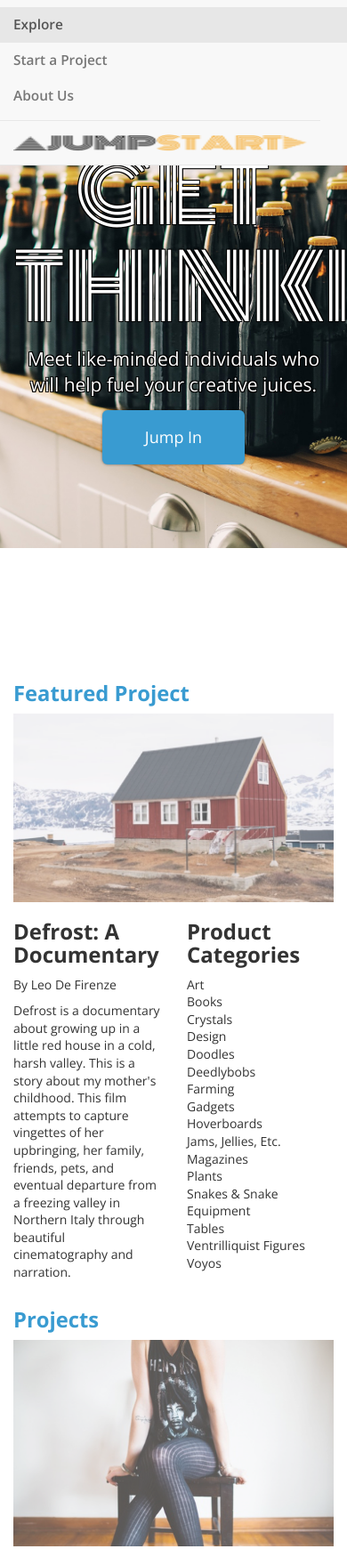
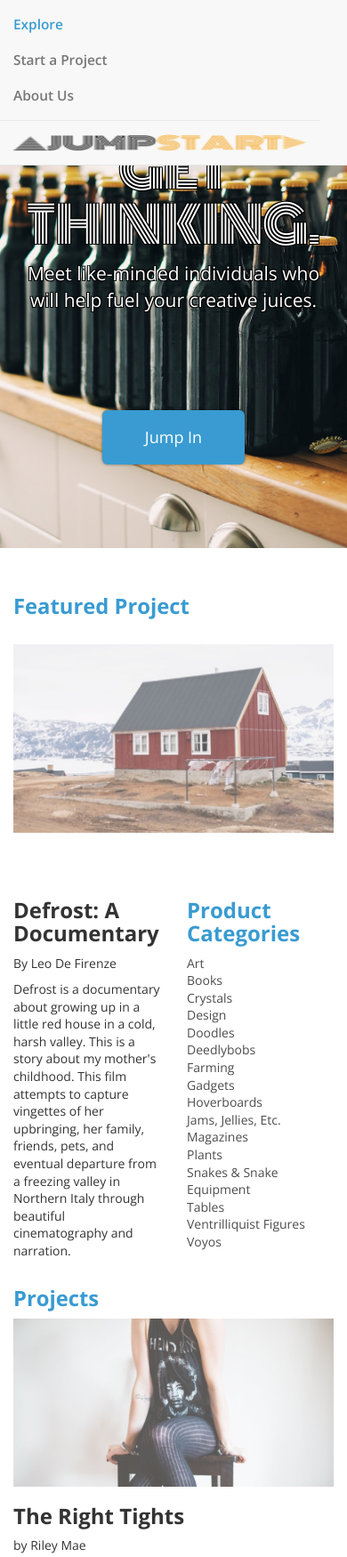
Before and after one commit to doogar9/jumpstart, a plain HTML site: page index.html in a window 390 px wide. Shown: the top 1750 px of the page at 89% size. Drawn offline with nearby package versions, Linux system fonts and the light colour scheme.

Commit message:
final p1

```diff
--- a/index.html
+++ b/index.html
@@ -96,7 +96,7 @@
             Northern Italy through beautiful cinematography and narration.
           </p>
         </div>
-        <div class="col-xs-6 col-md-3">
+        <div class="col-xs-6 col-md-3 categories">
           <h3>Product Categories</h3>
           <ul>
             <li>Art</li>
@@ -176,8 +176,6 @@
     </div>
     <!--Jquery JS-->
     <script type="text/javascript" src="https://code.jquery.com/jquery-3.1.1.min.js"></script>
-    <!--bootstrap-->
-    <!--<script src="https://maxcdn.bootstrapcdn.com/bootstrap/3.3.7/js/bootstrap.min.js" integrity="sha384-vBWWzlZJ8ea9aCX4pEW3rVHjgjt7zpkNpZk+02D9phzyeVkE+jo0ieGizqPLForn" crossorigin="anonymous"></script>-->
     <!--Slick JS-->
     <script type="text/javascript" src="https://cdn.jsdelivr.net/jquery.slick/1.6.0/slick.min.js"></script>
 		<!--local JS-->
--- a/resources/css/style.css
+++ b/resources/css/style.css
@@ -25,6 +25,12 @@ img {
   font-weight: 600;
 }
 /*Button*/
+.navbar-default .navbar-nav > .active > a,
+.navbar-default .navbar-nav > .active > a:hover {
+  background-color: inherit;
+  color: #399bd1;
+}
+
 .btn-primary {
   width: 160px;
   padding: 1.3rem 0;
@@ -44,6 +50,9 @@ img {
   box-shadow: 0 0 0 rgba(0, 0, 0, 0.5);
 }
 
+.slick-slide {
+  outline: none;
+}
 /*JUMBOTRON*/
 .slideshow-container {
     width: 100%;
@@ -97,6 +106,18 @@ img {
   background-image: url("../images/jumbotron-duffel.jpg");
 }
 
+@media only screen and (max-width: 767px) {
+  .jumbotron h1 {
+    font-size: 5.7rem;
+  }
+}
+
+@media only screen and (max-width: 550px) {
+  .jumbotron h1 {
+    font-size: 4rem;
+  }
+}
+
 /*Images Containers*/
 .image-container {
   overflow: hidden;
@@ -108,6 +129,35 @@ img {
 .image-container img:hover {
   opacity: 1;
   transform: scale(1.3);
+}
+
+/* Featured Project */
+
+.featured-project {
+  margin-top: -7rem; /* To account for relatively positioned button */
+}
+
+.featured-project .image-container {
+  height: 19rem;
+  margin-top: 20px; /* To match bootstrap header margins */
+}
+
+.categories h3 {
+  color: #399bd1;
+}
+
+.categories ul {
+  color: rgba(0, 0, 0, 0.7);
+}
+
+/*Projects*/
+
+.project {
+  margin-bottom: 5.85rem;
+}
+.project .image-container {
+  height: 13.5rem;
+  overflow: hidden;
 }
 
 /*help*/
--- a/resources/js/main.js
+++ b/resources/js/main.js
@@ -10,4 +10,17 @@ $(document).ready(function(){
     pauseOnFocus: false,
     pauseOnHover: false
   });
+
+  var lastScrollTop = 0;
+$(window).scroll(function(){
+  var scrollTop = $(this).scrollTop();
+  if (scrollTop - lastScrollTop > 50){
+    var navHeight = $('.navbar').css('height');
+    $('.navbar').animate({top: '-' + navHeight}, 150);
+    lastScrollTop = scrollTop;
+  } else if (lastScrollTop - scrollTop > 50) {
+    $('.navbar').animate({top: '0px'}, 150);
+    lastScrollTop = scrollTop;
+  }
+  });
 });
```
